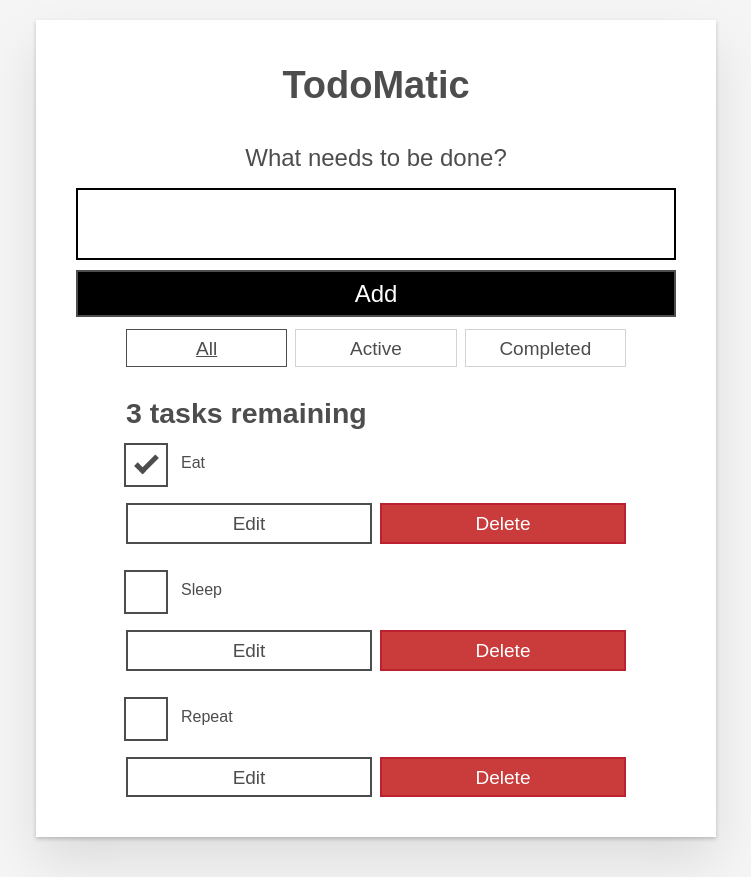
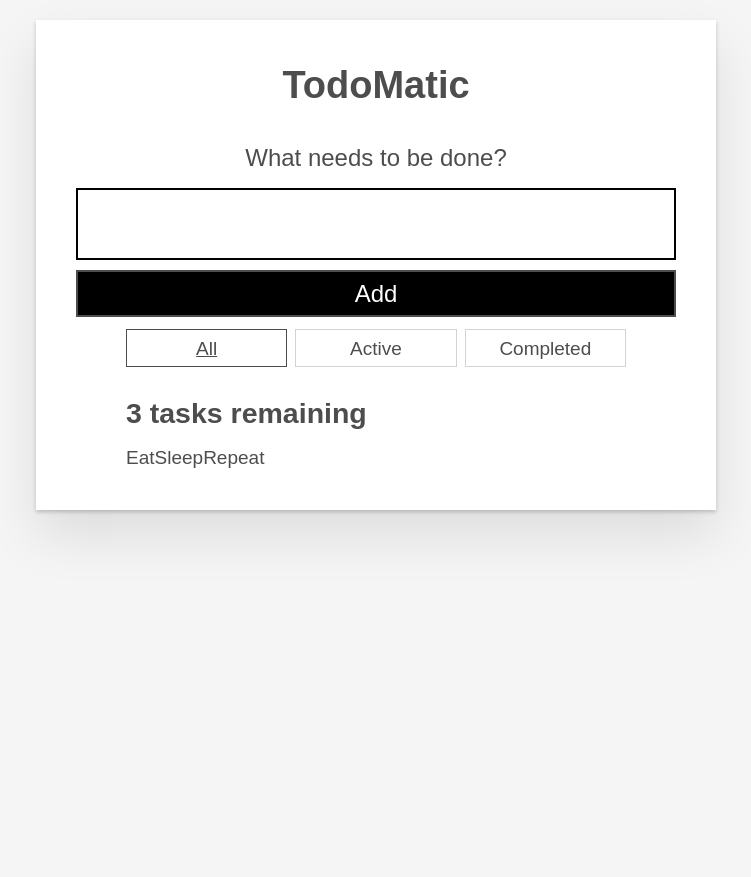
Before and after one commit to Snehau259/React-To-Do-List, a React (Create React App) app: page / in a window 1280 px wide. Shown: the whole page, without its empty margins (264-1015 px from the left). After the commit the page ends 800 px from the top, so only its background shows below. Built offline with nearby package versions, Linux system fonts and the light colour scheme.

Commit message:
to do replaced with tasklist

```diff
--- a/src/App.js
+++ b/src/App.js
@@ -4,6 +4,8 @@
 import Todo from "./components/Todo";
 
 function App(props) {
+  const taskList = props.tasks?.map((task) => task.name);
+
   return (
     <div className="todoapp stack-large">
       <h1>TodoMatic</h1>
@@ -49,7 +51,7 @@ function App(props) {
         className="todo-list stack-large stack-exception"
         aria-labelledby="list-heading"
       >
-          <Todo name="Eat" completed={true} id="todo-0" className="todo stack-small">
+          {/* <Todo name="Eat" completed={true} id="todo-0" className="todo stack-small">
           <div className="c-cb">
     <input id={props.id} type="checkbox" defaultChecked={props.completed} />
     <label className="todo-label" htmlFor={props.id}>
@@ -65,39 +67,9 @@ function App(props) {
               Delete <span className="visually-hidden">Eat</span>
             </button>
           </div>
-        </Todo>
-        <Todo name="Sleep" completed={false} id="todo-1" className="todo stack-small">
-          <div className="c-cb">
-            <input id="todo-1" type="checkbox" />
-            <label className="todo-label" htmlFor="todo-1">
-              Sleep
-            </label>
-          </div>
-          <div className="btn-group">
-            <button type="button" className="btn">
-              Edit <span className="visually-hidden">Sleep</span>
-            </button>
-            <button type="button" className="btn btn__danger">
-              Delete <span className="visually-hidden">Sleep</span>
-            </button>
-          </div>
-        </Todo>
-        <Todo name="Repeat" completed={false} id="todo-2" className="todo stack-small">
-          <div className="c-cb">
-            <input id="todo-2" type="checkbox" />
-            <label className="todo-label" htmlFor="todo-2">
-              Repeat
-            </label>
-          </div>
-          <div className="btn-group">
-            <button type="button" className="btn">
-              Edit <span className="visually-hidden">Repeat</span>
-            </button>
-            <button type="button" className="btn btn__danger">
-              Delete <span className="visually-hidden">Repeat</span>
-            </button>
-          </div>
-        </Todo>
+        </Todo> */}
+        {taskList}
+
       </ul>
     </div>
   );
```
